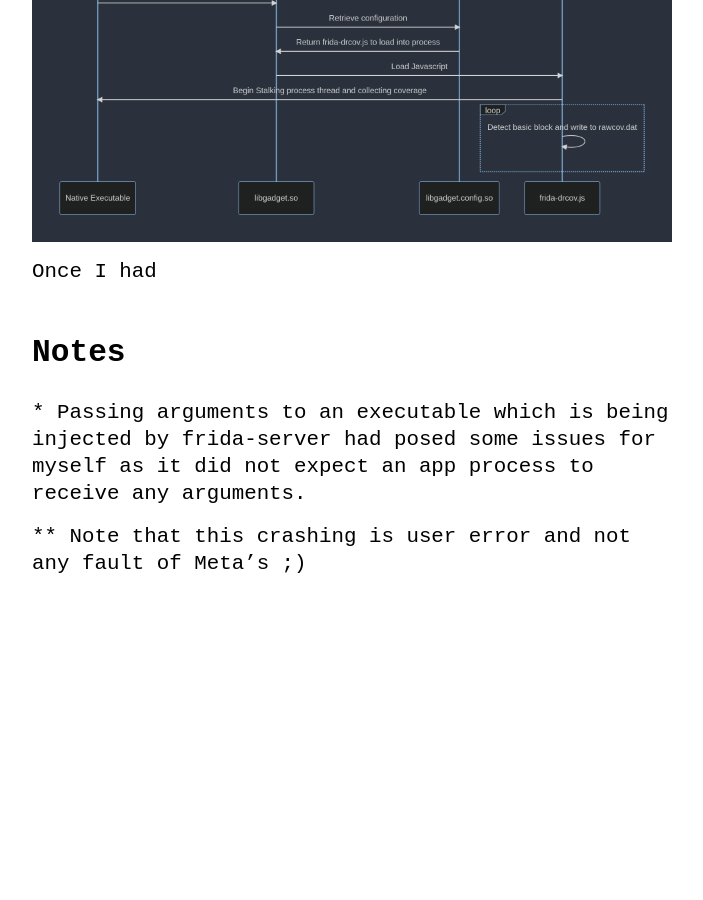
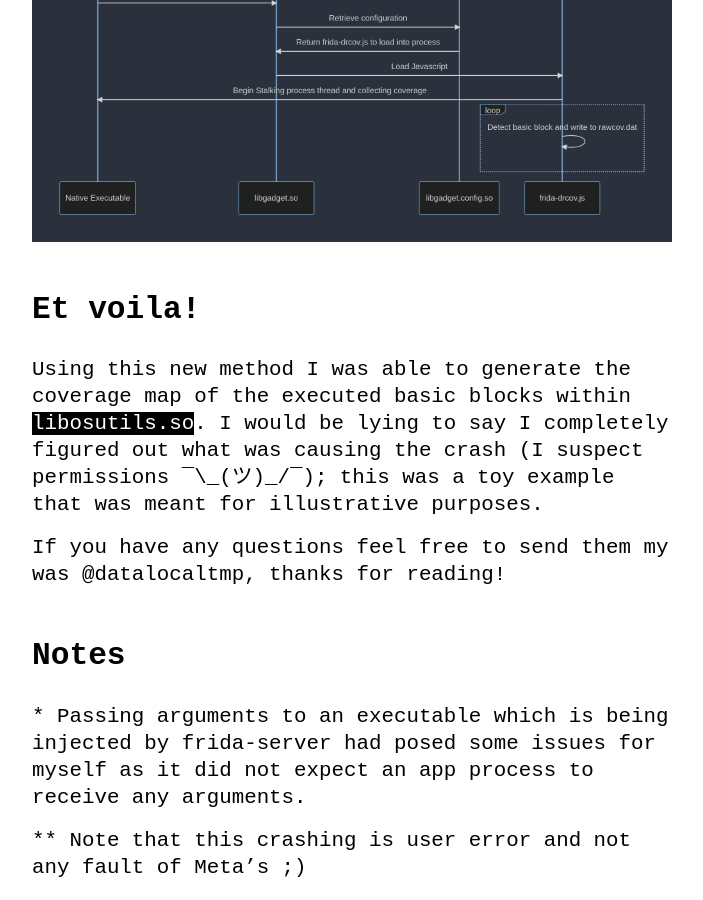
Before and after one commit to datalocaltmp/datalocaltmp.github.io, a Jekyll site: the page built from _posts/2023-07-17-Visualizing-Android-Code-Coverage-Pt.2.md, in a window 1280 px wide and 900 px high, scrolled down 3805 px. Shown: the whole window, without its empty margins (288-991 px from the left). Built offline with Jekyll 4.4.1, drawn with Linux system fonts in a browser that asks for light colours; our own code applies the rules of GitHub Pages for plain Markdown files; before the commit the page ends 4462 px from its top, so only the background shows below that.

Commit message:
Added cop out

````diff
--- a/_posts/2023-07-17-Visualizing-Android-Code-Coverage-Pt.2.md
+++ b/_posts/2023-07-17-Visualizing-Android-Code-Coverage-Pt.2.md
@@ -82,7 +82,13 @@ sequenceDiagram
 ```
 -->
 
-Once I had
+## Et voila!
+
+Using this new method I was able to generate the coverage map of the executed basic blocks within `libosutils.so`. I would be lying to say I completely figured out what was causing the crash (I suspect permissions  ¯\\\_(ツ)_/¯); this was a toy example that was meant for illustrative purposes.
+
+If you have any questions feel free to send them my was @datalocaltmp, thanks for reading!
+
+
 
 ## Notes
 \* Passing arguments to an executable which is being injected by frida-server had posed some issues for myself as it did not expect an app process to receive any arguments.
````
